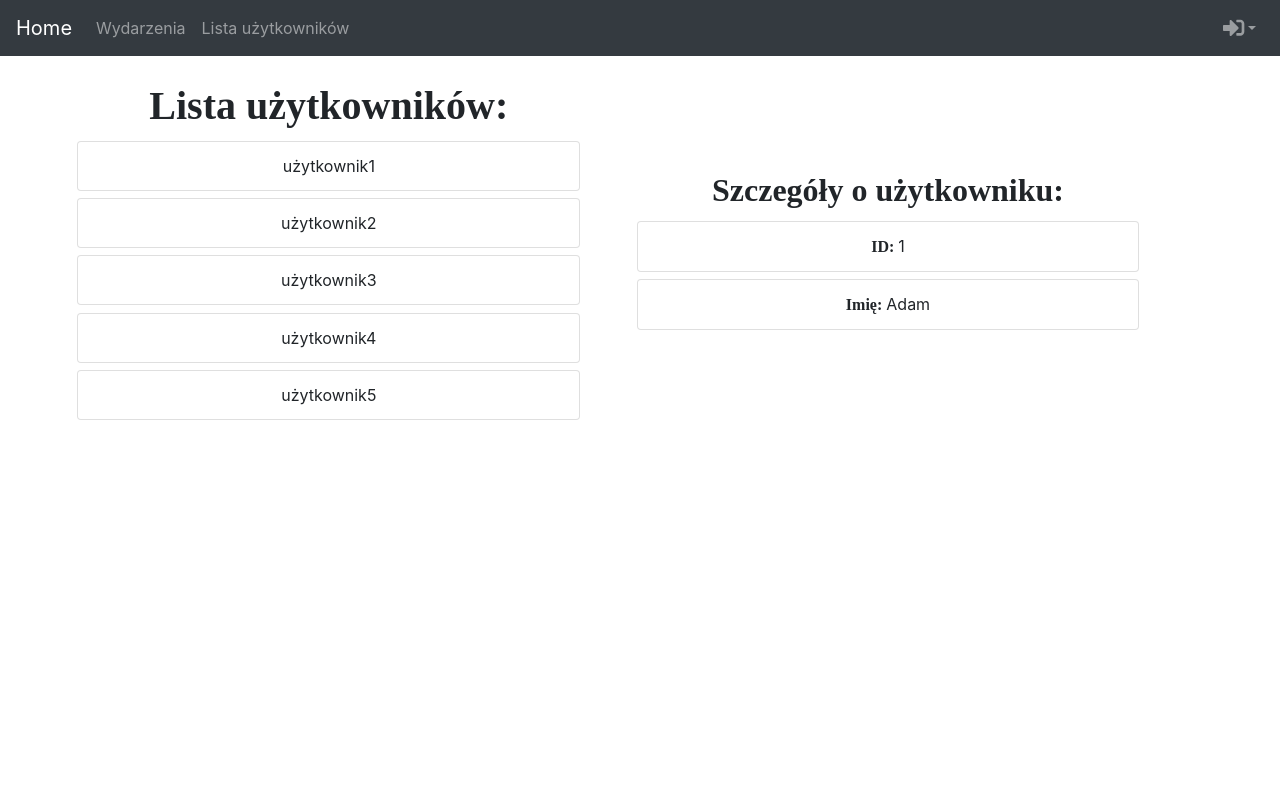
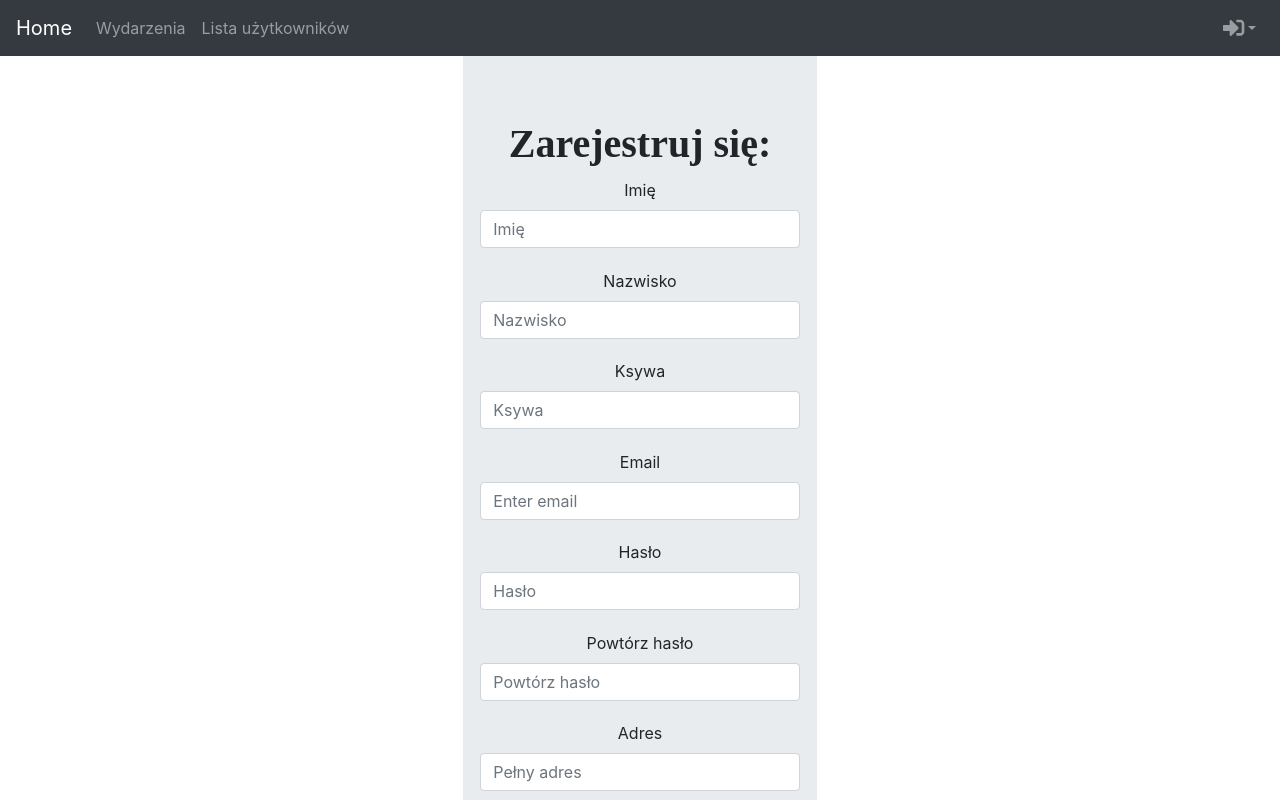
Before and after one commit to kubwosz/event-support-app-frontside, a React (Create React App) app in the folder event-support-app/: page /memberDetails/1 in a window 1280 px wide. Shown: the top 800 px of the page. Built offline with nearby package versions, Linux system fonts and the light colour scheme.

Commit message:
fixed page of the members list, now in use only members_list

```diff
--- a/event-support-app/src/App.js
+++ b/event-support-app/src/App.js
@@ -6,7 +6,6 @@ import RegisterPage from './components/register_page';
 import MembersList from './components/members_list';
 import EventsList from './components/events_list';
 import EventDetails from './components/event_details';
-import MemberDetails from './components/member_details';
 import {BrowserRouter as Router,Route, Switch } from 'react-router-dom';
 
 class App extends Component {
@@ -28,7 +27,6 @@ class App extends Component {
          <Route exact path="/members" component={MembersList}/>
          <Route exact path="/event/:id" component={EventDetails}/>
          <Route exact path="/events" component={EventsList}/>
-         <Route exact path="/memberDetails/:id" component={MemberDetails}/>
          <Route path="/" component={RegisterPage}/>
        </Switch>
        </Router>
--- a/event-support-app/src/components/member_details/index.jsx
+++ /dev/null
@@ -1,105 +0,0 @@
-import React from "react";
-import { Container, Row, Col, ListGroupItem } from "react-bootstrap";
-import _ from "lodash";
-import "./style.css";
-import MembersList from "../members_list/index";
-
-export default class MemberDetails extends React.Component {
-  constructor() {
-    super();
-    this.state = {
-      member: {
-        id: 5,
-        name: "Adam",
-        surname: "Kowalski",
-        email: "sample@mail.com",
-        address: "Wrocław, Plac Grunwaldzki"
-      },
-      member2: {
-        id: 1,
-        name: "Krzys",
-        surname: "Nowak",
-        email: "sample2@mail.com",
-        address: "Wrocław, Plac Grunwaldzki"
-      },
-      members: [
-        "użytkownik1",
-        "użytkownik2",
-        "użytkownik3",
-        "użytkownik4",
-        "użytkownik5"
-      ]
-    };
-  }
-
-  componentWillReceiveProps(nextProps) {
-    if (nextProps.match.params.id != this.state.member.id) {
-      this.getMemberDetails(nextProps.match.params.id);
-    }
-  }
-
-  componentDidMount() {
-    console.log("jest");
-    this.getMemberDetails();
-  }
-
-  getMemberDetails(nextProps = this.props.match.params.id) {
-    this.setState(prevState => ({
-      member: {
-        ...prevState.member,
-        id: nextProps
-      }
-    }));
-  }
-
-  renderItem(member, index) {
-    return (
-      <Row
-        key={index}
-        onClick={() => {
-          this.props.history.push("/memberDetails/" + index);
-        }}
-      >
-        <Col>
-          <ListGroupItem>{member}</ListGroupItem>
-        </Col>
-      </Row>
-    );
-  }
-
-  render() {
-    const members = _.map(this.state.members, (member, k) => {
-      return this.renderItem(member, k);
-    });
-
-    return (
-      <div id="Page">
-        <div id="Members">
-          <h1 className="Header" id="">
-            Lista użytkowników:
-          </h1>
-          {members}
-        </div>
-        <div id="MemberDetails">
-          <h2 className="Header">Szczegóły o użytkowniku:</h2>
-          <Row>
-            <Col>
-              <ListGroupItem>
-                <b className="detailsHeader">ID: </b>
-                {this.state.member.id}
-              </ListGroupItem>
-            </Col>
-          </Row>
-          <Row>
-            <Col>
-              <ListGroupItem>
-                <b className="detailsHeader">Imię: </b>
-                {this.state.member.name}
-              </ListGroupItem>
-            </Col>
-          </Row>
-        </div>
-      </div>
-    );
-  }
-}
--- a/event-support-app/src/components/member_details/style.css
+++ /dev/null
@@ -1,30 +0,0 @@
-#Page {
-    display: grid;
-    grid-template-columns: 2;
-    grid-gap: 1rem;
-    grid-auto-flow: dense;
-    margin: 2%;
-}
-
-#Members{
-    grid-column: 1;
-    margin: auto;
-    width: 30rem;
-}
-
-#MemberDetails{
-    grid-column: 2;
-    margin: auto;
-    width: 30rem;
-    margin-right: 35%;
-}
-
-.Header{
-    font-weight: bold;
-    font-family: "Times New Roman", Times, serif;
-}
-
-.detailsHeader{
-    font-weight: bold;
-    font-family: "Times New Roman", Times, serif;
-}
--- a/event-support-app/src/components/members_list/index.jsx
+++ b/event-support-app/src/components/members_list/index.jsx
@@ -1,51 +1,112 @@
-import React from 'react';
-import { Container, Row, Col, ListGroupItem} from 'react-bootstrap';
-import _ from 'lodash';
-import { withRouter } from 'react-router-dom'
-import './style.css';
+import React from "react";
+import { Container, Row, Col, ListGroupItem } from "react-bootstrap";
+import _ from "lodash";
+import { withRouter } from "react-router-dom";
+import "./style.css";
 
- class MembersList extends React.Component{
-
-  constructor()
-  {
+class MembersList extends React.Component {
+  constructor() {
     super();
     this.state = {
-          members: []
+      members: [
+        {
+          id: 1,
+          name: "Krzys1",
+          surname: "Nowak",
+          email: "sample2@mail.com",
+          address: "Wrocław, Plac Grunwaldzki"
+        },
+        {
+          id: 2,
+          name: "Krzys2",
+          surname: "Nowak",
+          email: "sample2@mail.com",
+          address: "Wrocław, Plac Grunwaldzki"
+        },
+        {
+          id: 3,
+          name: "Krzys3",
+          surname: "Nowak",
+          email: "sample2@mail.com",
+          address: "Wrocław, Plac Grunwaldzki"
+        },
+        {
+          id: 4,
+          name: "Krzys4",
+          surname: "Nowak",
+          email: "sample2@mail.com",
+          address: "Wrocław, Plac Grunwaldzki"
+        }
+      ],
+      activeMemberId: 0
     };
   }
 
   componentDidMount() {
     this.getAllMembers();
+    // this.getMemberDetails();
   }
 
   getAllMembers() {
- this.setState({
-   members: ["użytkownik1","użytkownik2","użytkownik3","użytkownik4","użytkownik5"]
- })
+    // this.setState({
+    // });
   }
 
   renderItem(member, index) {
     return (
-          <Row key={index} onClick = {() => {this.props.history.push("/memberDetails/" + index)}}>
-              <Col >
-                  <ListGroupItem>
-                      {member}
-                      </ListGroupItem>
+      <Row
+        key={index}
+        onClick={() => {
+          this.setState({
+            activeMemberId: member.id
+          });
+        }}
+      >
+        <Col>
+          <ListGroupItem>{member.name}</ListGroupItem>
         </Col>
       </Row>
-  )
+    );
   }
 
+  render() {
+    const activeMemberId = this.state.activeMemberId - 1;
 
-  render() {
     const members = _.map(this.state.members, (member, k) => {
       return this.renderItem(member, k);
     });
 
     return (
-    <div id="MembersList">
-    <h1 className="Header">Lista użytkowników:</h1>
+      <div id="Page">
+        <div id="Members">
+          <h1>Lista użytkowników:</h1>
           {members}
+        </div>
+        {this.state.activeMemberId ? (
+          <div id="MemberDetails">
+            <h2>Szczegóły o użytkowniku:</h2>
+            <Row>
+              <Col>
+                <ListGroupItem>
+                  <b className="detailsHeader">ID: </b>
+                  {this.state.members[activeMemberId]
+                    ? this.state.members[activeMemberId].id
+                    : null}
+                </ListGroupItem>
+              </Col>
+            </Row>
+            <Row>
+              <Col>
+                <ListGroupItem>
+                  <b className="detailsHeader">Imię: </b>
+                  {this.state.members[activeMemberId]
+                    ? this.state.members[activeMemberId].name
+                    : null}
+                </ListGroupItem>
+              </Col>
+            </Row>
+          </div>
+        ) : null}
       </div>
     );
   }
--- a/event-support-app/src/components/members_list/style.css
+++ b/event-support-app/src/components/members_list/style.css
@@ -6,9 +6,27 @@
     padding: 0.7%;
 }
 
-#MembersList{
+#Page {
+    display: grid;
+    grid-template-columns: 50% 50%;
+    grid-gap: 1rem;
+    grid-auto-flow: dense;
+    margin: 2%;
+}
+
+#Members{
+    grid-column: 1;
     margin: auto;
     width: 30rem;
-    padding-top: 2%;
-    /* border: 3px solid green; */
 }
+
+#MemberDetails{
+    grid-column: 2;
+    margin: auto;
+    width: 30rem;
+}
+
+h1,h2{
+    font-weight: bold;
+    font-family: "Times New Roman", Times, serif;
+}
```
Lines whose indentation alone changed are shown as unchanged.
